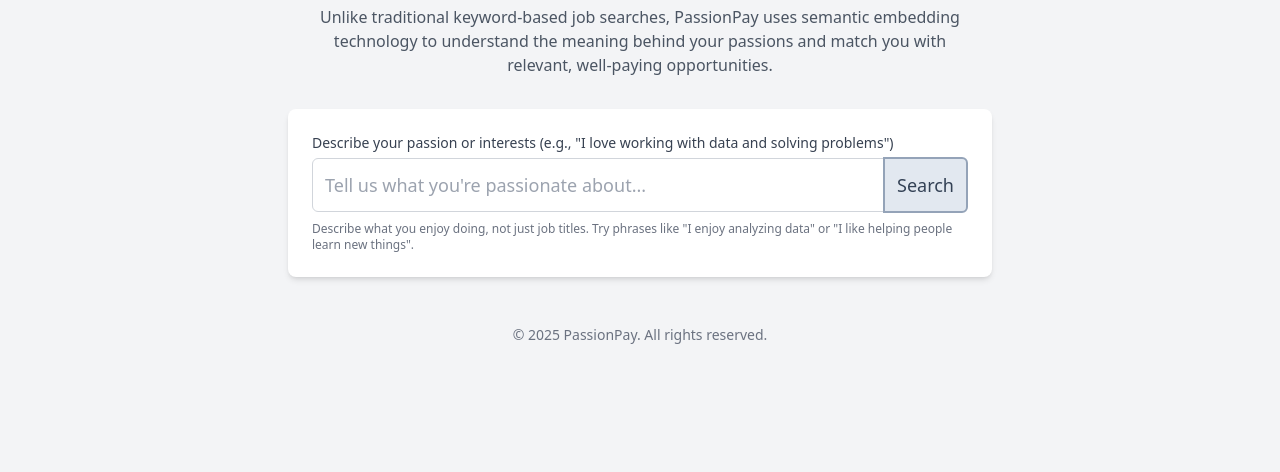
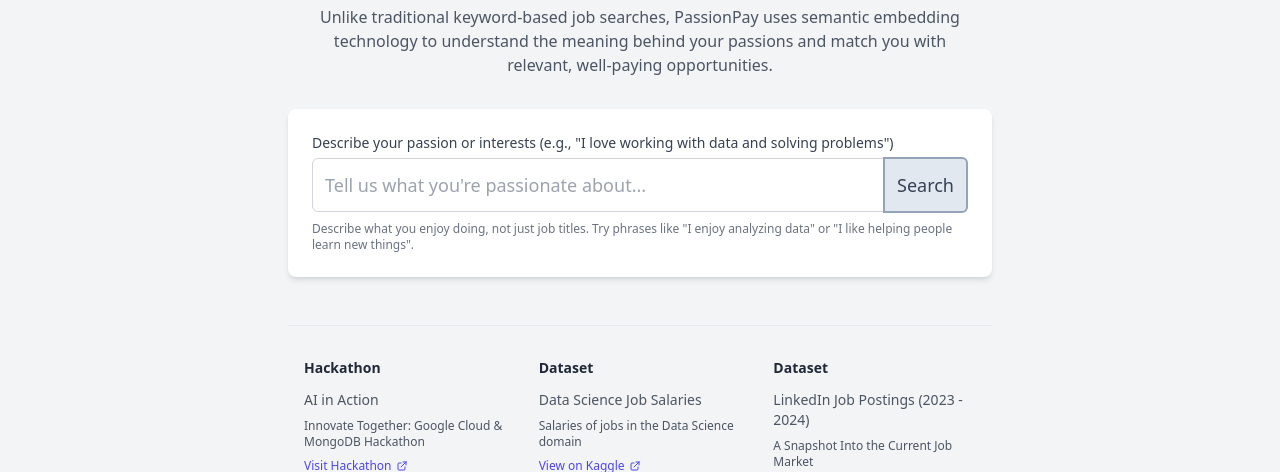
Before and after one commit to sergeipanov/PassionPay, a website: page public/index.html in a window 1280 px wide. Shown: the part 205-677 px from the top of the page. Drawn offline with nearby package versions, Linux system fonts and the light colour scheme; files that its build step writes are made by us from their sources.

Commit message:
Add comprehensive footer with hackathon credits, dataset attributions, and technology logos

```diff
--- a/public/index.html
+++ b/public/index.html
@@ -157,8 +157,63 @@
             <!-- Search results will be loaded here by HTMX -->
         </div>
 
-        <footer class="mt-12 text-center text-sm text-gray-500">
-            <p>&copy; 2025 PassionPay. All rights reserved.</p>
+        <footer class="mt-12 pt-8 border-t border-gray-200">
+            <div class="max-w-3xl mx-auto px-4">
+                <div class="grid grid-cols-1 md:grid-cols-3 gap-8 mb-8">
+                    <!-- Hackathon Information -->
+                    <div class="text-sm">
+                        <h3 class="text-gray-800 font-semibold mb-3">Hackathon</h3>
+                        <p class="text-gray-600 mb-2">AI in Action</p>
+                        <p class="text-gray-600 text-xs mb-2">Innovate Together: Google Cloud & MongoDB Hackathon</p>
+                        <a href="https://ai-in-action.devpost.com/" class="text-indigo-600 hover:text-indigo-800 text-xs flex items-center" target="_blank" rel="noopener noreferrer">
+                            <span>Visit Hackathon</span>
+                            <svg xmlns="http://www.w3.org/2000/svg" class="h-3 w-3 ml-1" fill="none" viewBox="0 0 24 24" stroke="currentColor">
+                                <path stroke-linecap="round" stroke-linejoin="round" stroke-width="2" d="M10 6H6a2 2 0 00-2 2v10a2 2 0 002 2h10a2 2 0 002-2v-4M14 4h6m0 0v6m0-6L10 14" />
+                            </svg>
+                        </a>
+                    </div>
+
+                    <!-- Dataset 1 -->
+                    <div class="text-sm">
+                        <h3 class="text-gray-800 font-semibold mb-3">Dataset</h3>
+                        <p class="text-gray-600 mb-2">Data Science Job Salaries</p>
+                        <p class="text-gray-600 text-xs mb-2">Salaries of jobs in the Data Science domain</p>
+                        <a href="https://www.kaggle.com/datasets/ruchi798/data-science-job-salaries" class="text-indigo-600 hover:text-indigo-800 text-xs flex items-center" target="_blank" rel="noopener noreferrer">
+                            <span>View on Kaggle</span>
+                            <svg xmlns="http://www.w3.org/2000/svg" class="h-3 w-3 ml-1" fill="none" viewBox="0 0 24 24" stroke="currentColor">
+                                <path stroke-linecap="round" stroke-linejoin="round" stroke-width="2" d="M10 6H6a2 2 0 00-2 2v10a2 2 0 002 2h10a2 2 0 002-2v-4M14 4h6m0 0v6m0-6L10 14" />
+                            </svg>
+                        </a>
+                    </div>
+
+                    <!-- Dataset 2 -->
+                    <div class="text-sm">
+                        <h3 class="text-gray-800 font-semibold mb-3">Dataset</h3>
+                        <p class="text-gray-600 mb-2">LinkedIn Job Postings (2023 - 2024)</p>
+                        <p class="text-gray-600 text-xs mb-2">A Snapshot Into the Current Job Market</p>
+                        <a href="https://www.kaggle.com/datasets/arshkon/linkedin-job-postings" class="text-indigo-600 hover:text-indigo-800 text-xs flex items-center" target="_blank" rel="noopener noreferrer">
+                            <span>View on Kaggle</span>
+                            <svg xmlns="http://www.w3.org/2000/svg" class="h-3 w-3 ml-1" fill="none" viewBox="0 0 24 24" stroke="currentColor">
+                                <path stroke-linecap="round" stroke-linejoin="round" stroke-width="2" d="M10 6H6a2 2 0 00-2 2v10a2 2 0 002-2v-4M14 4h6m0 0v6m0-6L10 14" />
+                            </svg>
+                        </a>
+                    </div>
+                </div>
+
+                <!-- Copyright and Powered By -->
+                <div class="border-t border-gray-200 pt-6 pb-4 flex flex-col md:flex-row justify-between items-center">
+                    <p class="text-gray-500 text-xs">&copy; 2025 PassionPay. All rights reserved.</p>
+                    <div class="flex items-center mt-4 md:mt-0">
+                        <p class="text-gray-500 text-xs mr-3">Powered by:</p>
+                        <a href="https://cloud.google.com/" class="mr-4" target="_blank" rel="noopener noreferrer">
+                            <img src="/images/logos/google-cloud.svg" alt="Google Cloud" class="h-8">
+                        </a>
+                        <a href="https://www.mongodb.com/atlas" target="_blank" rel="noopener noreferrer">
+                            <img src="/images/logos/file-type-mongo.svg" alt="MongoDB Atlas" class="h-8">
+                        </a>
+                    </div>
+                </div>
+            </div>
         </footer>
     </div>
 
```
Also changed, not shown: public/images/logos/file-type-mongo.svg (added), public/images/logos/google-cloud.svg (added).
